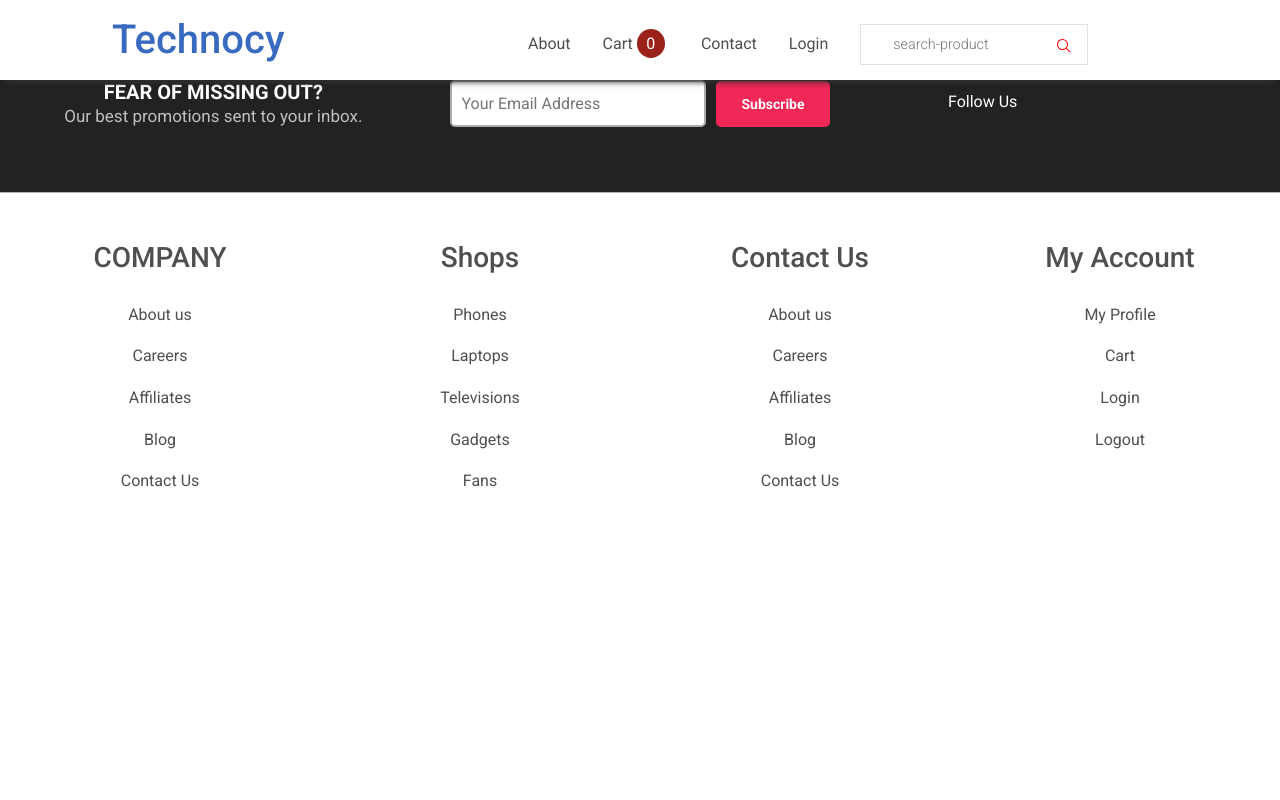
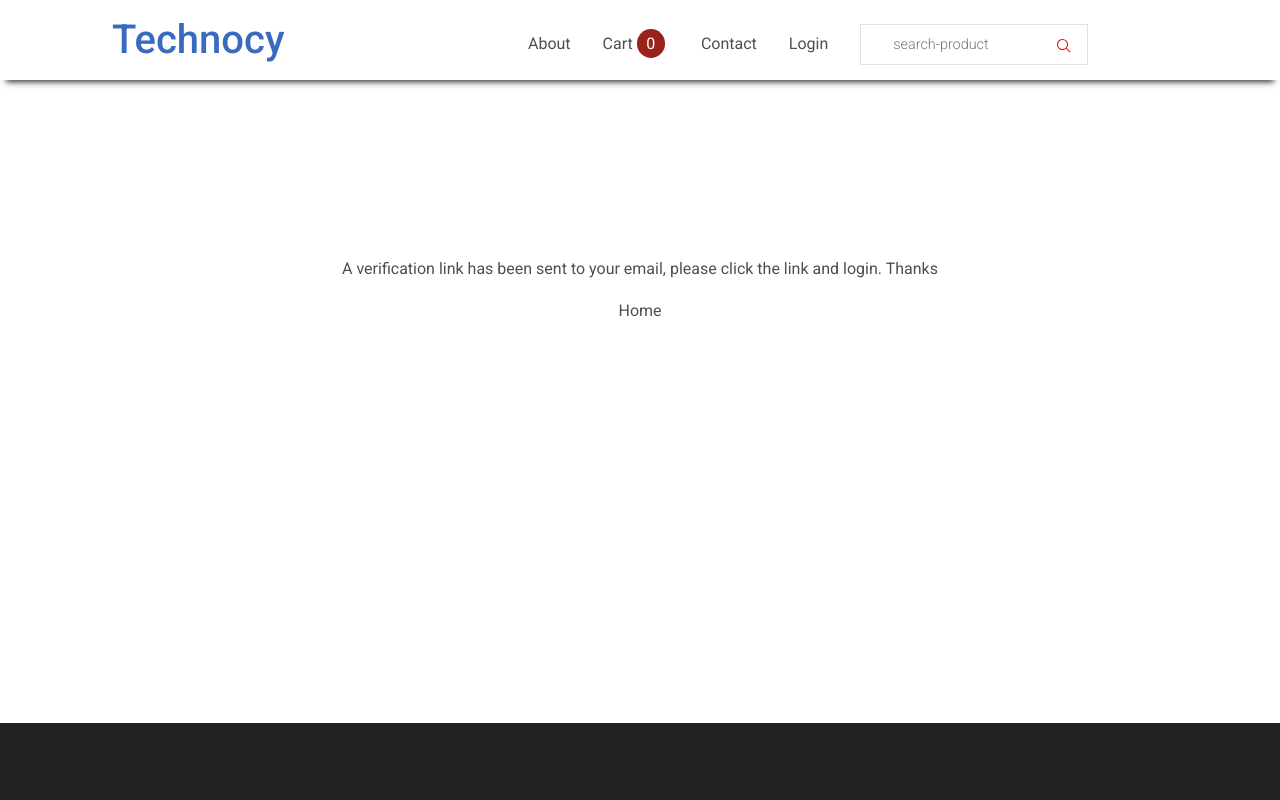
Before and after one commit to Mykmicheals/technocy, a React (Create React App) app: page /verifyEmail in a window 1280 px wide. Shown: the top 800 px of the page. Built offline with nearby package versions, Linux system fonts and the light colour scheme; some icons are missing.

Commit message:
userAuth

```diff
--- a/public/styles.css
+++ b/public/styles.css
@@ -707,6 +707,7 @@ ul {
 /* ---------- newsletter ----------- */
 
 .newsletter {
+    margin-top: 25rem;
     text-align: center;
     padding-top: 5rem;
     border-bottom: 1px solid rgb(180, 179, 179);
@@ -1538,3 +1539,12 @@ ul {
         font-size: 1.6rem;
     }
 }
+
+
+/* -------- email-verify ----------- */
+
+.email-verify{
+    height: 100%;
+    margin-top: 20%;
+    text-align: center;
+}
--- a/src/App.js
+++ b/src/App.js
@@ -59,7 +59,7 @@ function App() {
             <Auth />
             </Route>
 
-            <Route path='/verify-email'>
+            <Route path='/verifyEmail'>
               <EmailVerify/>
             </Route>
 
--- a/src/Pages/Auth.js
+++ b/src/Pages/Auth.js
@@ -4,14 +4,15 @@ import {
     MDBInput,
     MDBCol,
     MDBRow,
-    MDBCheckbox,
+    MDBSpinner,
     MDBBtn,
     MDBCard,
     MDBCardBody,
     MDBCardTitle,
 } from 'mdb-react-ui-kit';
-import EmailVerify from './EmailVerify';
+
 import AuthContext from '../Store/AuthContext';
+import Loading from '../components/Loading';
 
 function Auth() {
 
@@ -85,7 +86,7 @@ function Auth() {
         : "contact-form-input";
 
 
-    const formValid = nameIsValid && emailValid && passwordValid
+    const formValid = signUp ? (nameIsValid && emailValid && passwordValid) : (emailValid && passwordValid)
 
 
     const body = {
@@ -126,9 +127,9 @@ function Auth() {
     const SignUpHandler = async (event) => {
         event.preventDefault()
         if (formValid) {
-             authCtx.loadingHandler()
+            setLoading(true);
 
-            const response = await fetch(`http://127.0.0.1:8000/api/accounts/${signUp ? 'signup' : 'login'}/`,
+            const response = await fetch(`http://127.0.0.1:8000/${signUp ? 'signup' : 'login'}/`,
                 {
                     method: 'POST',
                     headers: {
@@ -136,14 +137,19 @@ function Auth() {
                     },
                     body: JSON.stringify(body)
                 })
+            setLoading(false);
             const data = await response.json()
             console.log(data)
-            if (data.detail) {
-                setSignUpError(true);
-            } else {
-                history.push('/verify-email')
-            }
-            // history.push(<EmailVerify />)
+            signUp && history.push('/verifyEmail')
+            !signUp && history.push('/')
+
+
+            // if (data.detail) {
+            //     setSignUpError(true);
+            // } else {
+            //     history.push('/verifyEmail')
+            // }
+
         } else {
             setEmailTouched(true)
             setNameTouched(true)
@@ -154,7 +160,8 @@ function Auth() {
 
 
     return (
-        <MDBCard style={{ maxWidth: '22rem', textAlign: 'center', margin: 'auto', marginTop: '5rem' }}>
+        <div>
+            <MDBCard style={{ maxWidth: '22rem', textAlign: 'center', margin: 'auto', marginTop: '7rem' }}>
                 <MDBCardBody >
                     <MDBCardTitle>{signUp ? 'SignUp' : 'Login'}</MDBCardTitle>
                     {signUprror && <h3>Email has already been taken</h3>}
@@ -173,33 +180,35 @@ function Auth() {
                         {passwordInvalid && <small className='error' >Password Must be more than 6 characters</small>}
 
                         <MDBRow className='mb-4'>
-                        <MDBCol className='d-flex justify-content-center'>
-                            <MDBCheckbox id='form2Example3' label='Remember me' defaultChecked />
-                        </MDBCol>
+
                             <MDBCol>
                                 <a href='#!'>Forgot password?</a>
                             </MDBCol>
                         </MDBRow>
 
-                    <MDBBtn onClick={SignUpHandler} type='submit' className='mb-4' block>
+                        {!loading ? <MDBBtn
+                            style={{ backgroundColor: '#831d34' }}
+                            onClick={SignUpHandler} type='submit' className='mb-4' block>
                             {signUp ? 'SignUp' : 'Login'}
                         </MDBBtn>
-
+                            :
+                            <MDBBtn disabled
+                                style={{ backgroundColor: '#831d34' }}
+                            >
+                                <MDBSpinner size='sm' role='status' tag='span' className='me-2' />
+                                Loading...
+                            </MDBBtn>}
                         <div className='text-center'>
                             {signUp ? <p>  Have an Accout? <Link to='/auth/login'>Login</Link>   </p> :
                                 <p>  Not a member? <Link to='/auth/signup'>Register</Link>   </p>
                             }
 
                             {!signUp && <p>password reset?</p>}
-
-
                         </div>
                     </form>
-
                 </MDBCardBody>
-
-
             </MDBCard>
+        </div>
 
     )
 }
--- a/src/Pages/EmailVerify.js
+++ b/src/Pages/EmailVerify.js
@@ -1,15 +1,13 @@
 import React from 'react'
+import { Link } from 'react-router-dom'
 
 function EmailVerify() {
     return (
-        <div style={{
-            // position: 'absolute',
-            maxHeight :'100%',
-            top: '50%',
-            left: '50%'
-        }}>
+        <div className='email-verify'>
             <p>A verification link has been sent to your email, please click the link and login. Thanks</p>
+        <Link to='/'>Home</Link>
         </div>
+
     )
 }
 
--- a/src/components/Navigation.js
+++ b/src/components/Navigation.js
@@ -19,7 +19,6 @@ function Navigation() {
 
   const cartHandler = (event) => {
     cartCrx.cartFunc()
-    console.log(cartCrx.cartOpen)
   };
 
 
```
Also changed, not shown: src/setupTests.js (deleted, +0 -5 lines). Lines whose indentation alone changed are shown as unchanged.
